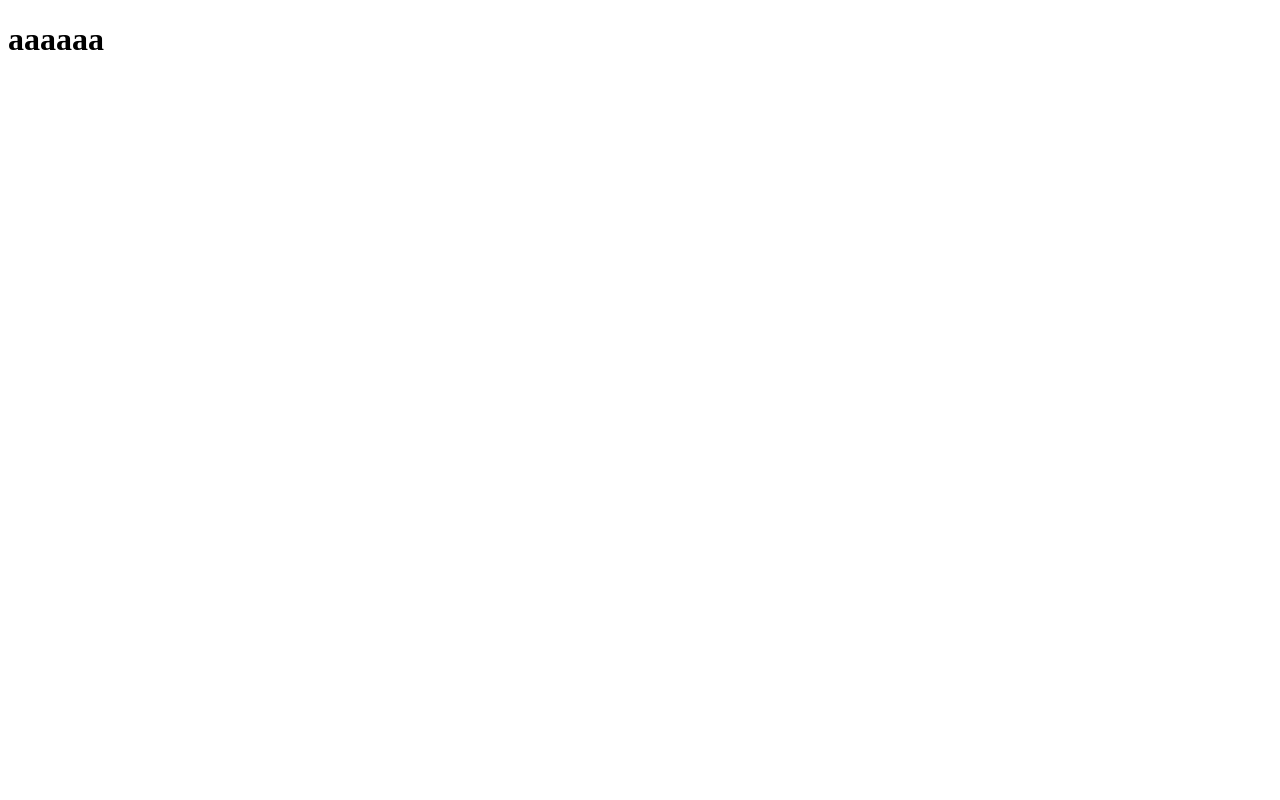
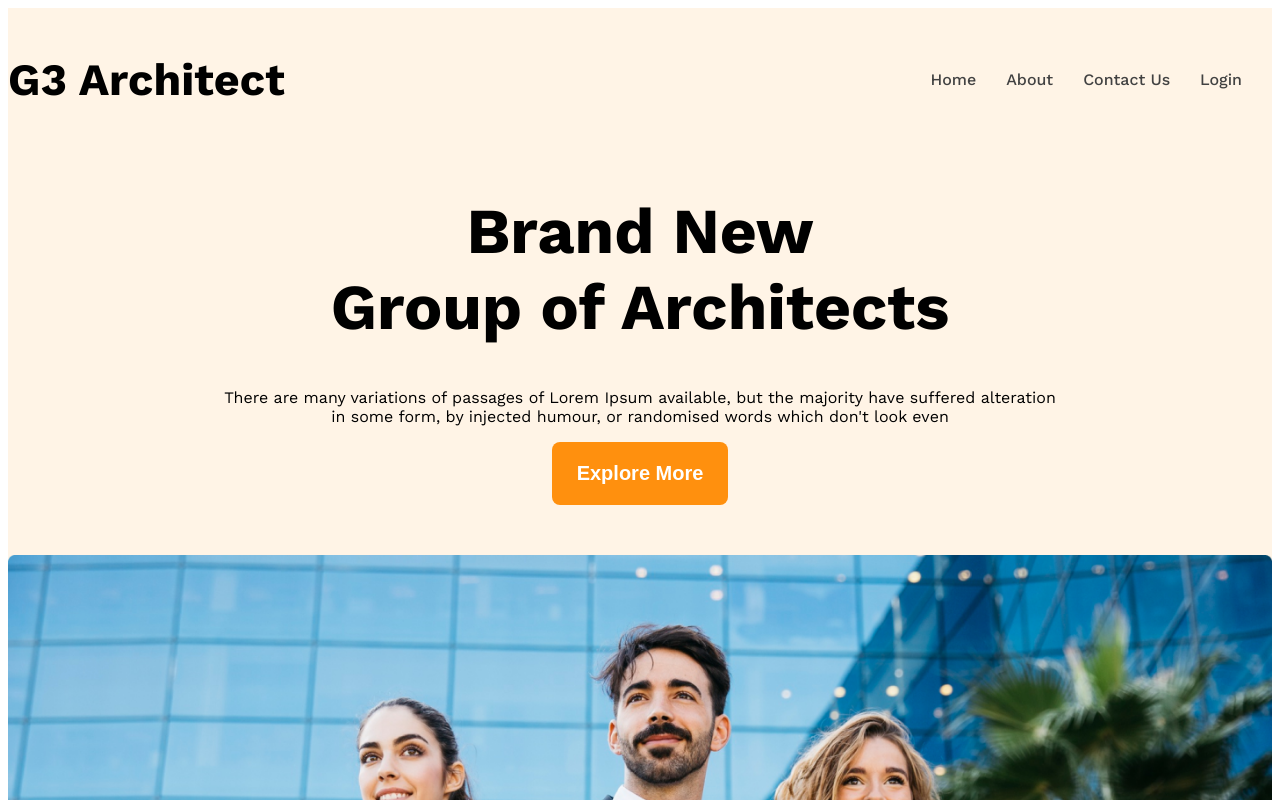
Before and after one commit to remon918/g3-architect, a plain HTML site: page index.html in a window 1280 px wide. Shown: the top 800 px of the page. Drawn offline with nearby package versions, Linux system fonts and the light colour scheme.

Commit message:
banner added

```diff
--- a/index.html
+++ b/index.html
@@ -3,9 +3,36 @@
 <head>
     <meta charset="UTF-8">
     <meta name="viewport" content="width=device-width, initial-scale=1.0">
-    <title></title>
+    <title>G3 Architect</title>
+    <link rel="stylesheet" href="./styles/architect.css">
+
 </head>
-<body>
-    <h1>aaaaaa</h1>
+<body class="work-sans-font">
+    <header class="bg-light">
+        <nav class="navbar display-flex">
+            <h3 class="brand">G3 Architect</h3>
+            <ul class="nav-link  display-flex">
+                <!-- li.nav-item*4>a.nav-link -->
+                <li class="nav-item"><a href="" class="nav-link text-gray">Home</a></li>
+                <li class="nav-item"><a href="" class="nav-link text-gray">About</a></li>
+                <li class="nav-item"><a href="" class="nav-link text-gray">Contact Us</a></li>
+                <li class="nav-item"><a href="" class="nav-link text-gray">Login</a></li>
+            </ul>
+        </nav>
+        <div class="banner">
+            <div class="banner-content">
+                <h1 class="banner-title">Brand New <br>Group of Architects </h1>
+                <p class="banner-description">There are many variations of passages of Lorem Ipsum available, but the majority have suffered alteration in some form, by injected humour, or randomised words which don't look even</p>
+               <button class="btn-primary">Explore More</button>
+            </div>
+            <img class="banner-img" src="./images/banner.png" alt="">
+        </div>
+    </header>
+    <main>
+
+    </main>
+    <footer>
+
+    </footer>
 </body>
 </html>
--- /dev/null
+++ b/styles/architect.css
@@ -0,0 +1,91 @@
+@import url('https://fonts.googleapis.com/css2?family=Work+Sans:ital,wght@0,100..900;1,100..900&display=swap');
+
+.work-sans-font {
+  font-family: "Work Sans", sans-serif;
+  font-optical-sizing: auto;
+  font-weight: 400;
+  font-style: normal;
+}
+
+/* Shared styles */
+.display-flex{
+    display: flex;
+}
+
+.navbar, .banner{
+    max-width: 1440px;
+    margin: 0 auto;
+}
+
+.btn-primary{
+    background-color: #FF900E;
+    color: white;
+    padding: 20px 25px;
+    font-size: 1.25rem;
+    font-weight: 600;
+    border-radius: 8px;
+    border: none;
+}
+
+/* dark2 */
+.text-gray{
+    color: #424242;
+}
+
+/* dark 03*/
+.text-light-gray{
+    color: #727272;
+}
+
+.bg-light{
+    background-color: rgba(255, 144, 14, 0.1);
+}
+/* header styles */
+
+/* navbar styles */
+
+.navbar{
+    justify-content: space-between;
+    align-items: center;
+}
+
+.brand{
+    font-weight: 700;
+    /* 16px ~ 1 rem */
+    font-size:2.8rem ;
+}
+.nav-item{
+    list-style: none;
+    margin-right: 30px;
+
+}
+
+.nav-link{
+    text-decoration: none;
+    font-weight: 500;
+
+}
+
+/* banner style */
+.banner-content{
+    max-width: 850px;
+    margin: 0 auto;
+    text-align: center;
+    margin-bottom: 50px;
+}
+
+.banner-title{
+    font-weight: 700;
+    font-size: 4rem;
+}
+
+.banner-img{
+    width: 100%;
+}
+
+/* responsive media query */
+@media screen and (max-width: 576px) {
+    .navbar{
+        flex-direction: column;
+    }
+}
```
